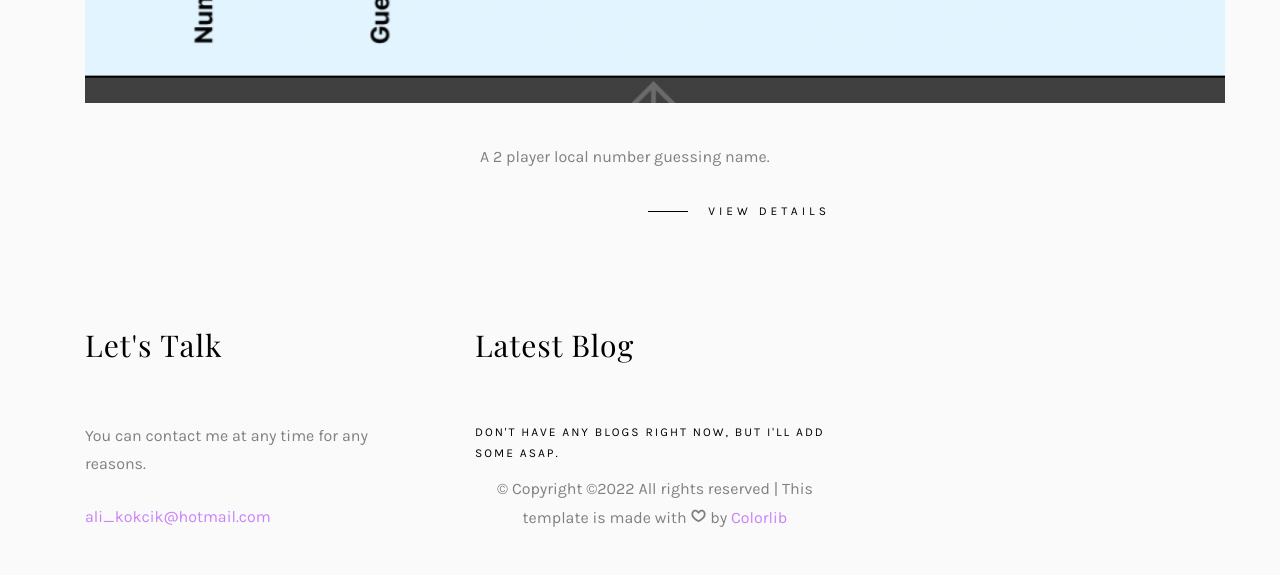
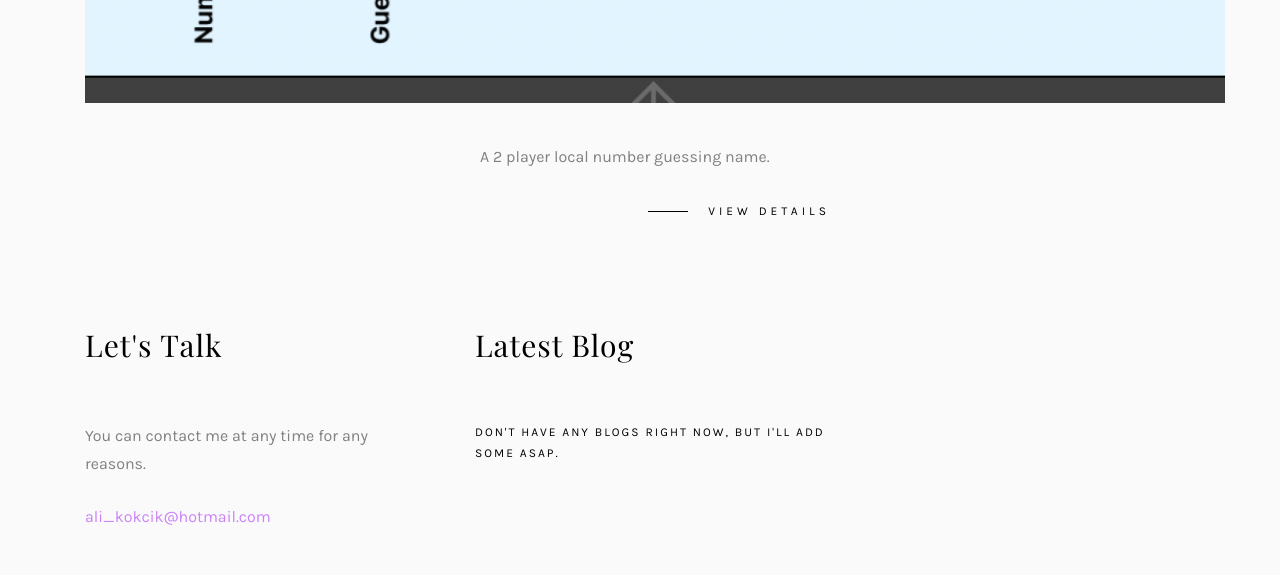
Before and after one commit to psalmsdove/alierdem.github.io, a plain HTML site: page index.html in a window 1280 px wide. Shown: the part 3609-4184 px from the top of the page. Drawn offline with nearby package versions, Linux system fonts and the light colour scheme; files whose address does not match are found by name; a web font is replaced by a local one.

Commit message:
some updates

```diff
--- a/index.html
+++ b/index.html
@@ -368,9 +368,6 @@
 								<div class="row">
 									<div class="col-md-12 text-center">
 										<p>
-											&copy; <!-- Link back to Colorlib can't be removed. Template is licensed under CC BY 3.0. -->
-											Copyright &copy;<script>document.write(new Date().getFullYear());</script> All rights reserved | This template is made with <i class="icon-heart4" aria-hidden="true"></i> by <a href="https://colorlib.com" target="_blank">Colorlib</a>
-											<!-- Link back to Colorlib can't be removed. Template is licensed under CC BY 3.0. -->
 										</p>
 									</div>
 								</div>
```
Also changed, not shown: about.html (+1 -3 lines), blog.html (+1 -3 lines), contact.html (+0 -3 lines), services.html (+0 -3 lines), single.html (+1 -3 lines).
